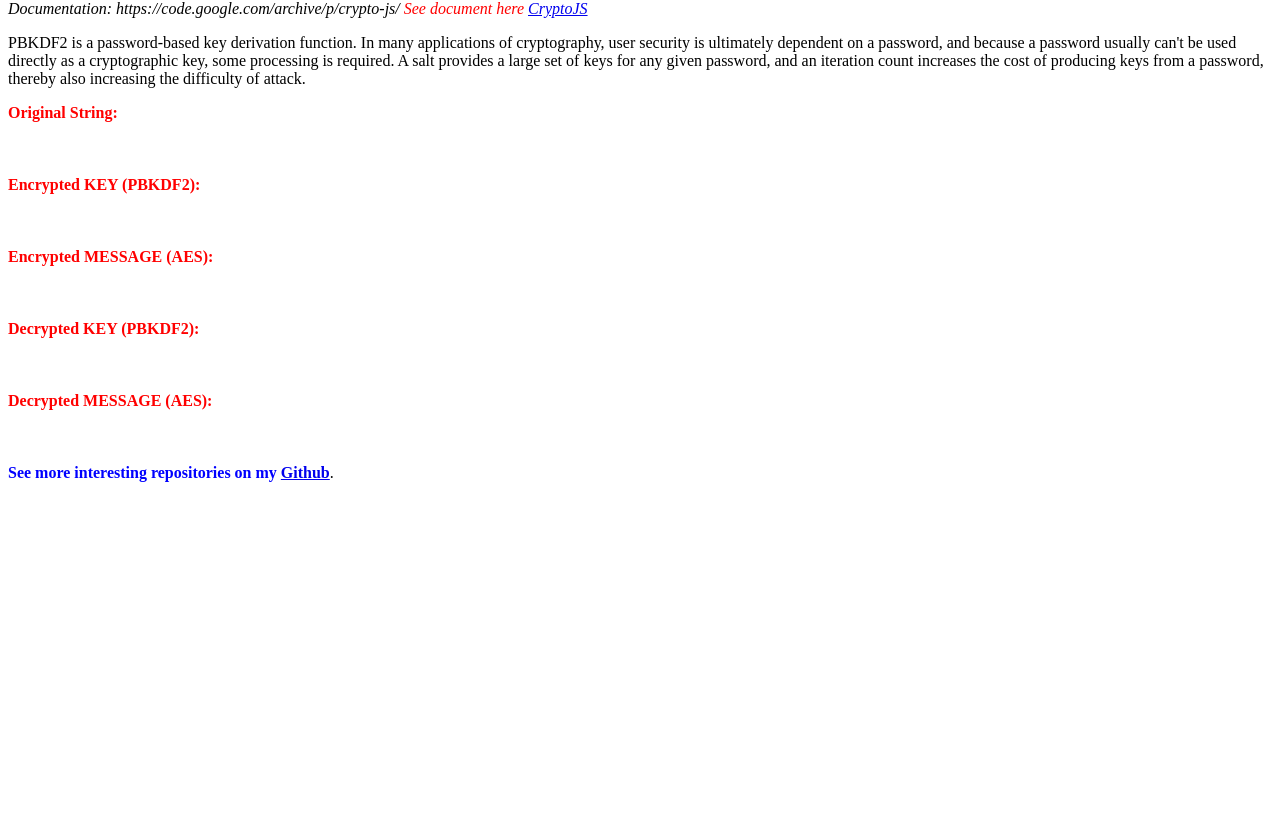
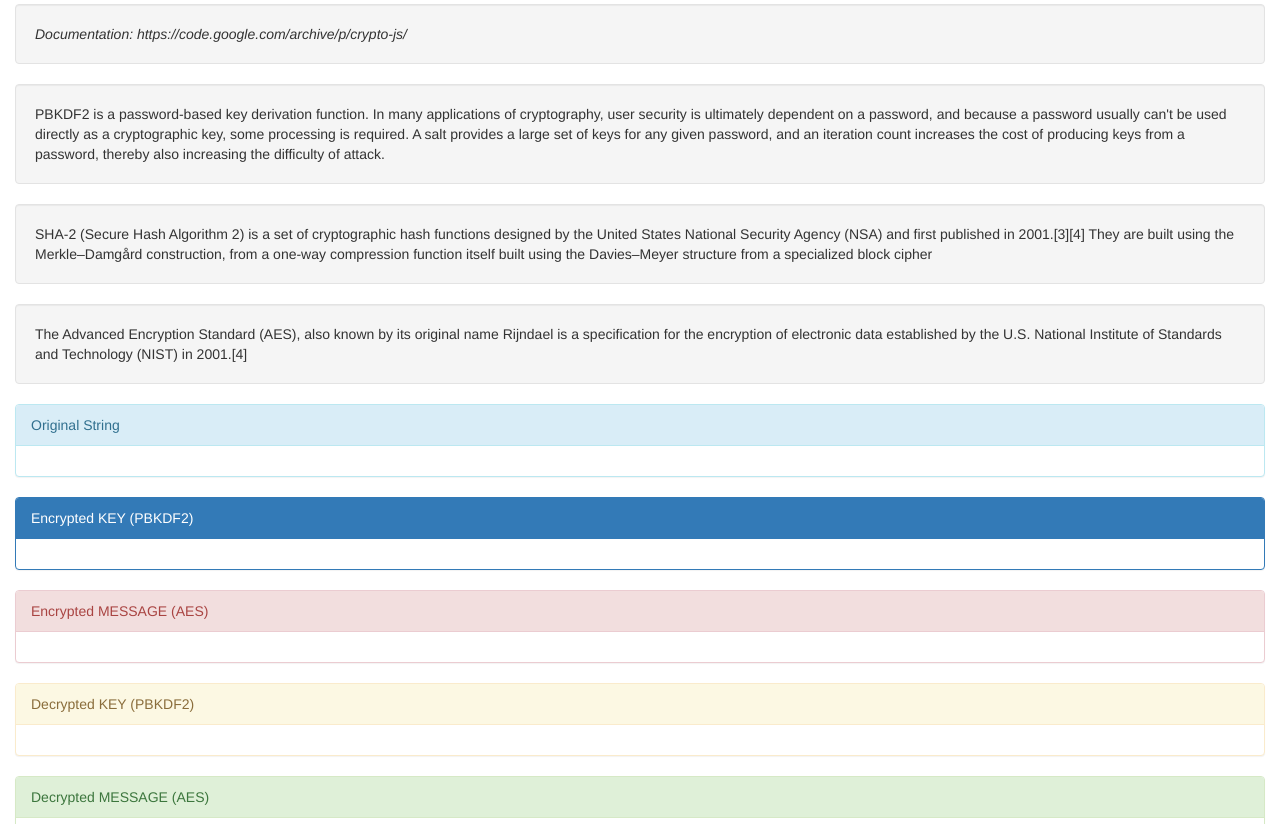
Before and after one commit to nphau/cryptocurrency-pbkdf2-sha512-aes, a plain HTML site: page index.html in a window 1280 px wide. Shown: the part 66-890 px from the top of the page. Before the commit the page ends 800 px from the top, so only its background shows below. Drawn offline with nearby package versions, Linux system fonts and the light colour scheme; a script that the page names is missing.

Commit message:
feat: upgrade html

```diff
--- a/index.html
+++ b/index.html
@@ -1,83 +1,82 @@
+<!DOCTYPE html>
 <html lang="es">
 
 <meta charset="utf-8">
 
 <title>cryptojs-pbkdf2-sha512-aes</title>
-<meta name="description" content="CryptoJs Example">
-<meta name="author" content="Gabriel Porras">
+<meta name="description" content="cryptojs-pbkdf2-sha512-aes">
+<meta name="author" content="nphau">
+<meta name="viewport" content="width=device-width, initial-scale=1">
 <link rel="icon" type="image/png" href="favicon.ico">
+<!-- Latest compiled and minified CSS -->
+<link rel="stylesheet" href="https://maxcdn.bootstrapcdn.com/bootstrap/3.4.1/css/bootstrap.min.css">
 <script src="https://cdnjs.cloudflare.com/ajax/libs/crypto-js/3.1.9-1/crypto-js.js"></script>
-
+<!-- jQuery library -->
+<script src="https://ajax.googleapis.com/ajax/libs/jquery/3.5.1/jquery.min.js"></script>
+<!-- Latest compiled JavaScript -->
+<script src="https://maxcdn.bootstrapcdn.com/bootstrap/3.4.1/js/bootstrap.min.js"></script>
 </head>
 
 <body>
 
-  <h1>CryptoJS | pbkdf2-sha512-aes EXAMPLE</h1>
-  <i>Documentation: https://code.google.com/archive/p/crypto-js/</i>
-  <i style="color: red;">See document here <a href="https://code.google.com/archive/p/crypto-js"
-      target="_blank">CryptoJS</a></i>
-  <p>
-    PBKDF2 is a password-based key derivation function. In many applications of cryptography, user security is ultimately dependent on a password,
-    and because a password usually can't be used directly as a cryptographic key, some processing is required.
-    A salt provides a large set of keys for any given password, and an iteration count increases the cost of producing keys from a password,
-    thereby also increasing the difficulty of attack.</p>
+  <div class="container-fluid">
+    <h1>CryptoJS | pbkdf2-sha512-aes EXAMPLE</h1>
+    <div class="well">
+      <i>Documentation: https://code.google.com/archive/p/crypto-js/</i>
+    </div>
+    <div class="well">
+      PBKDF2 is a password-based key derivation function. In many applications of cryptography, user security is
+      ultimately dependent on a password,
+      and because a password usually can't be used directly as a cryptographic key, some processing is required.
+      A salt provides a large set of keys for any given password, and an iteration count increases the cost of producing
+      keys from a password,
+      thereby also increasing the difficulty of attack.
+    </div>
 
-  <strong style="color: red;"><label>Original String:</label></strong>
+    <div class="well">
+      SHA-2 (Secure Hash Algorithm 2) is a set of cryptographic hash functions designed by the United States National Security Agency (NSA)
+      and first published in 2001.[3][4] They are built using the Merkle–Damgård construction, from a one-way compression function itself built using the Davies–Meyer
+      structure from a specialized block cipher
+    </div>
 
-  <br>
-  <br>
+     <div class="well">
+      The Advanced Encryption Standard (AES), also known by its original name Rijndael
+      is a specification for the encryption of electronic data established by
+      the U.S. National Institute of Standards and Technology (NIST) in 2001.[4]
+    </div>
 
-  <span id="text0"></span>
+    <div class="panel panel-info">
+      <div class="panel-heading">Original String</div>
+      <div class="panel-body"><span id="text0"></span></div>
+    </div>
 
-  <br>
-  <br>
+    <div class="panel panel-primary">
+      <div class="panel-heading">Encrypted KEY (PBKDF2)</div>
+      <div class="panel-body"><span id="text1"></span></div>
+    </div>
 
-  <strong style="color: red;"><label>Encrypted KEY (PBKDF2):</label></strong>
+    <div class="panel panel-danger">
+      <div class="panel-heading">Encrypted MESSAGE (AES)</div>
+      <div class="panel-body"><span id="text2"></span></div>
+    </div>
 
-  <br>
-  <br>
+    <div class="panel panel-warning">
+      <div class="panel-heading">Decrypted KEY (PBKDF2)</div>
+      <div class="panel-body"><span id="text3"></span></div>
+    </div>
 
-  <span id="text1"></span>
+    <div class="panel panel-success">
+      <div class="panel-heading">Decrypted MESSAGE (AES)</div>
+      <div class="panel-body"><span id="text4"></span></div>
+    </div>
 
-  <br>
-  <br>
-
-  <strong style="color: red;"><label>Encrypted MESSAGE (AES):</label></strong>
-
-  <br>
-  <br>
-
-  <span id="text2"></span>
-
-  <br>
-  <br>
-
-  <strong style="color: red;"><label>Decrypted KEY (PBKDF2):</label></strong>
-
-  <br>
-  <br>
-
-  <span id="text3"></span>
-
-  <br>
-  <br>
-
-  <strong style="color: red;"><label>Decrypted MESSAGE (AES):</label></strong>
-
-  <br>
-  <br>
-
-  <span id="text4"></span>
-
-  <br />
-  <br />
-
-  <strong style="color: blue;">See more interesting repositories on my <a href="https://github.com/nphau"
-      target="_blank">Github</a></strong>.
-
+    <strong style="color: blue;">See more interesting repositories on my <a href="https://github.com/nphau"
+        target="_blank">Github</a></strong>.
+  </div>
   <script type="text/javascript">
     // INIT
-    let planText = "Hau NGUYEN | A true Software Engineer aspires to build a strong community and help other people grow up. https://nphau.medium.com"
+    let planText =
+      "Hau NGUYEN | A true Software Engineer aspires to build a strong community and help other people grow up. https://nphau.medium.com"
     let password = "bb77219288fa0fe863b4273071c80edd"; // md5 ("https://github.com/nphau")
 
     // ENCRYPT ====================================================================================
@@ -87,7 +86,11 @@
     console.log("salt = " + salt);
     let keySize = 64 / 8;
     let iterations = 1000;
-    let encryptedKey = CryptoJS.PBKDF2(password, salt, { hasher: CryptoJS.algo.SHA512, keySize, iterations });
+    let encryptedKey = CryptoJS.PBKDF2(password, salt, {
+      hasher: CryptoJS.algo.SHA512,
+      keySize,
+      iterations
+    });
     console.log("encryptedKey = " + encryptedKey);
     document.getElementById("text0").innerHTML = planText;
     document.getElementById("text1").innerHTML = encryptedKey;
@@ -96,16 +99,23 @@
     var iv = CryptoJS.enc.Hex.parse("101112131415161718191a1b1c1d1e1f");
     console.log("iv = " + iv);
 
-    let encryptedMessage = CryptoJS.AES.encrypt(planText, encryptedKey, { iv: iv });
+    let encryptedMessage = CryptoJS.AES.encrypt(planText, encryptedKey, {
+      iv: iv
+    });
     document.getElementById("text2").innerHTML = encryptedMessage;
 
     // DECRYPT ====================================================================================
-    let decryptedKey = CryptoJS.PBKDF2(password, salt, { hasher: CryptoJS.algo.SHA512, keySize, iterations });
+    let decryptedKey = CryptoJS.PBKDF2(password, salt, {
+      hasher: CryptoJS.algo.SHA512,
+      keySize,
+      iterations
+    });
     console.log("decryptedKey = " + decryptedKey);
-    let decryptedMessage = CryptoJS.AES.decrypt(encryptedMessage, decryptedKey, { iv: iv });
+    let decryptedMessage = CryptoJS.AES.decrypt(encryptedMessage, decryptedKey, {
+      iv: iv
+    });
     document.getElementById("text3").innerHTML = decryptedKey;
     document.getElementById("text4").innerHTML = decryptedMessage.toString(CryptoJS.enc.Utf8);
-
   </script>
 </body>
 
```
Also changed, not shown: 1 other file.
